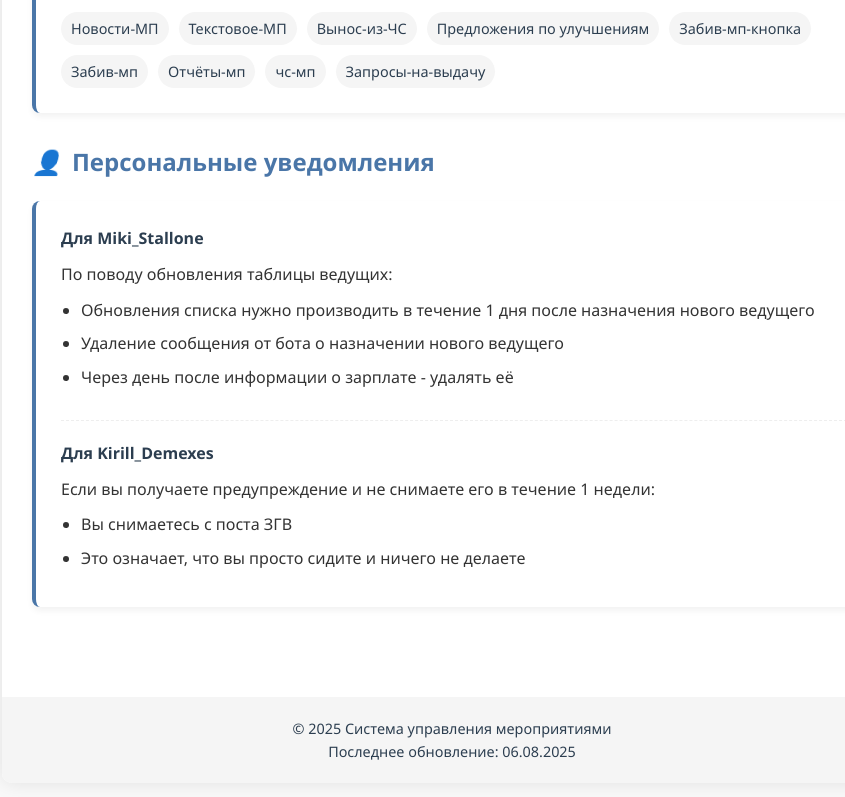
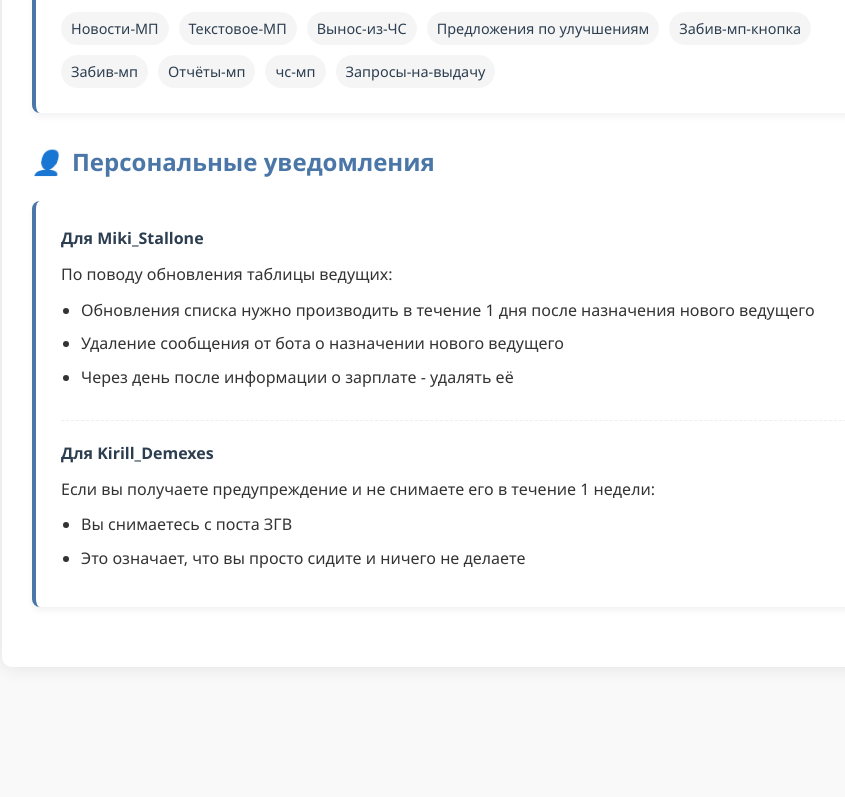
Before and after one commit to r1pox/notification, a plain HTML site: page index.html in a window 1280 px wide. Shown: the part 1485-2282 px from the top of the page, without its empty margins (188-1033 px from the left). After the commit the page ends 2172 px from the top, so only its background shows below. Drawn offline with Linux system fonts and the light colour scheme.

Commit message:
Update index.html

```diff
--- a/index.html
+++ b/index.html
@@ -114,13 +114,7 @@
                 </div>
             </section>
         </main>
-
-        <footer>
-            <p>© 2025 Система управления мероприятиями</p>
-            <p>Последнее обновление: 06.08.2025</p>
-        </footer>
     </div>
-
     <script src="script.js"></script>
 </body>
 </html>
```
